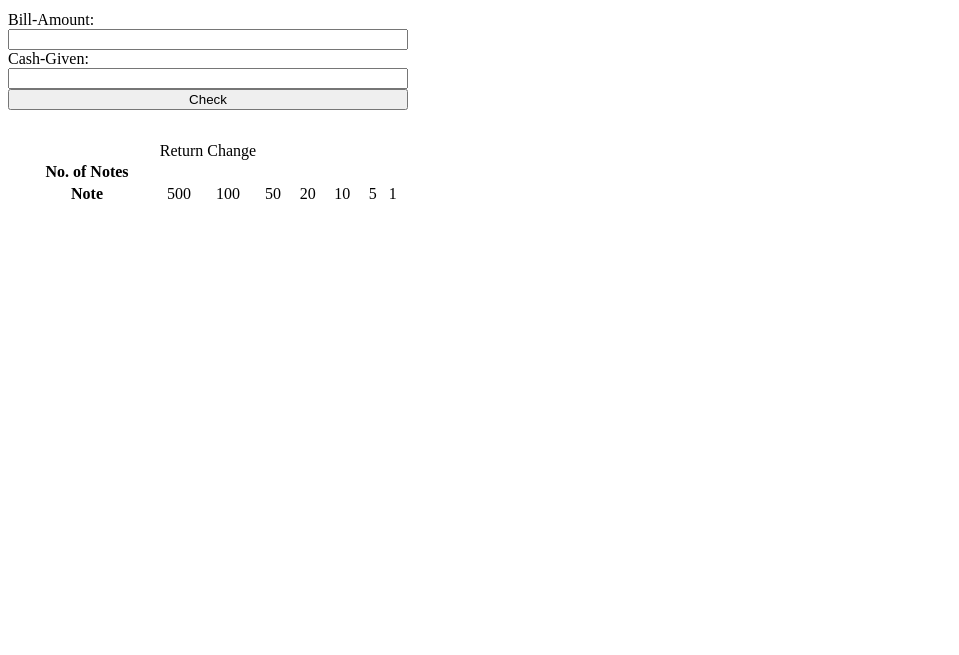
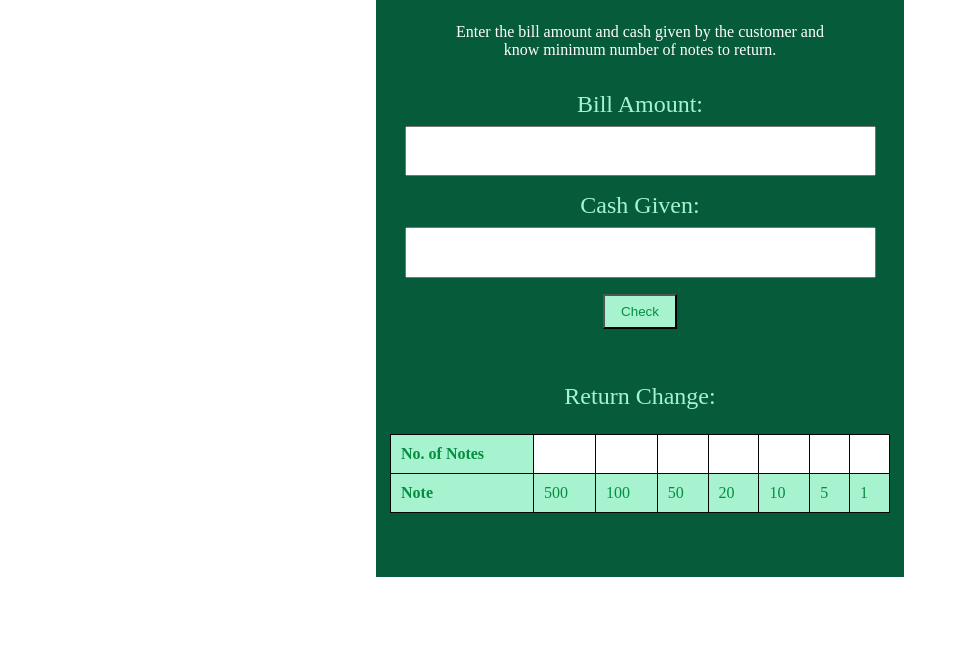
Before and after one commit to AnubhavShrivastav/cash_register, a plain HTML site: page index.html in a window 1280 px wide. Shown: the part 145-800 px from the top of the page, without its empty margins (0-959 px from the left). Drawn offline with Linux system fonts and the light colour scheme.

Commit message:
add styling

```diff
--- a/index.html
+++ b/index.html
@@ -14,10 +14,10 @@
         know minimum number of notes to return.
     </p>
 
-    <label for="bill-amount">Bill-Amount:</label>
+    <label for="bill-amount" style="font-size: x-large;">Bill Amount:</label>
     <input id = "bill-amount" type="text">
 
-    <label for="Cash-given">Cash-Given:</label>
+    <label for="Cash-given" style="font-size: x-large;">Cash Given:</label>
     <input type="text" id="Cash-given">
 
     <button id="check">Check</button>
@@ -26,7 +26,7 @@
 
 
     <table class="Change-Table">
-        <caption>Return Change</caption>
+        <caption class="return">Return Change:</caption>
 
      <tr>
         <th>No. of Notes</th>
--- a/style.css
+++ b/style.css
@@ -1,6 +1,79 @@
+
 .container{
     display: flex;
-    flex-direction: column;
+    flex-direction: column ;
     width: 50vh;
+    align-items: center;
+    justify-content: center;
+    background-color: rgb(5, 91, 58);
+    padding-top: 4rem;
+    padding-bottom: 4rem;
+    padding-right: 4rem;
+    padding-left: 4rem;
+    color: #a7f3d0;
+    text-align: center;
+    margin: auto;
+}
+
+.heading{
+    color: white;
+}
+
+.description{
+    margin-bottom: 2rem;
+    color: white;
 
 }
+
+#bill-amount{
+    margin-top: 0.5rem;
+    margin-bottom: 1rem;
+    padding-right: 18rem;
+    padding-top: 1.9rem;
+
+
+}
+
+#Cash-given{
+    margin-top: 0.5rem;
+    margin-bottom: 1rem;
+    padding-right: 18rem;
+    padding-top: 1.9rem;
+
+}
+
+#check{
+    background-color: #a7f3d0;
+    padding: 0.5rem 1rem 0.5rem 1rem;
+    color: rgb(5, 141, 64)  ;
+}
+
+.Change-Table{
+    border-collapse: collapse;
+    width: 125%;
+}
+
+.return{
+    margin-bottom: 1.5rem;
+    font-size: x-large;
+    color: #a7f3d0;
+    padding-top: 1rem;
+}
+
+th,td{
+   border: 1px solid #060606;
+   text-align: left;
+   padding: 10px;
+   background-color: #a7f3d0;
+   color: rgb(5, 141, 64) ;
+}
+
+.no-of-notes{
+    background-color: white;
+    padding: 14px;
+}
+
+#errormessage{
+    color: white;
+    font-size: larger;
+}
```
